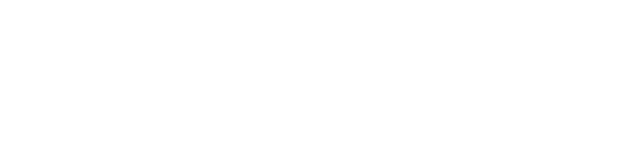
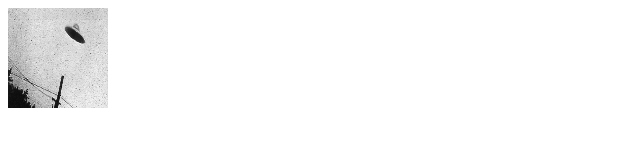
Before and after one commit to ohjenssen/branchProject, a plain HTML site: page index.html in a window 1280 px wide. Shown: the whole page, without its empty margins (0-640 px from the left). Drawn offline with Linux system fonts and the light colour scheme.

Commit message:
added image:)

```diff
--- a/index.html
+++ b/index.html
@@ -4,8 +4,9 @@
     <meta charset="UTF-8">
     <meta name="viewport" content="width=device-width, initial-scale=1.0">
     <title>Branch project</title>
+    <link rel="stylesheet" href="style.css">
 </head>
 <body>
-
+    <img src="img/ufo.jpg" alt="">
 </body>
 </html>
--- /dev/null
+++ b/style.css
@@ -0,0 +1,4 @@
+img{
+    width: 100px;
+    height: 100px;
+}
```
Also changed, not shown: img/ufo.jpg (added).
